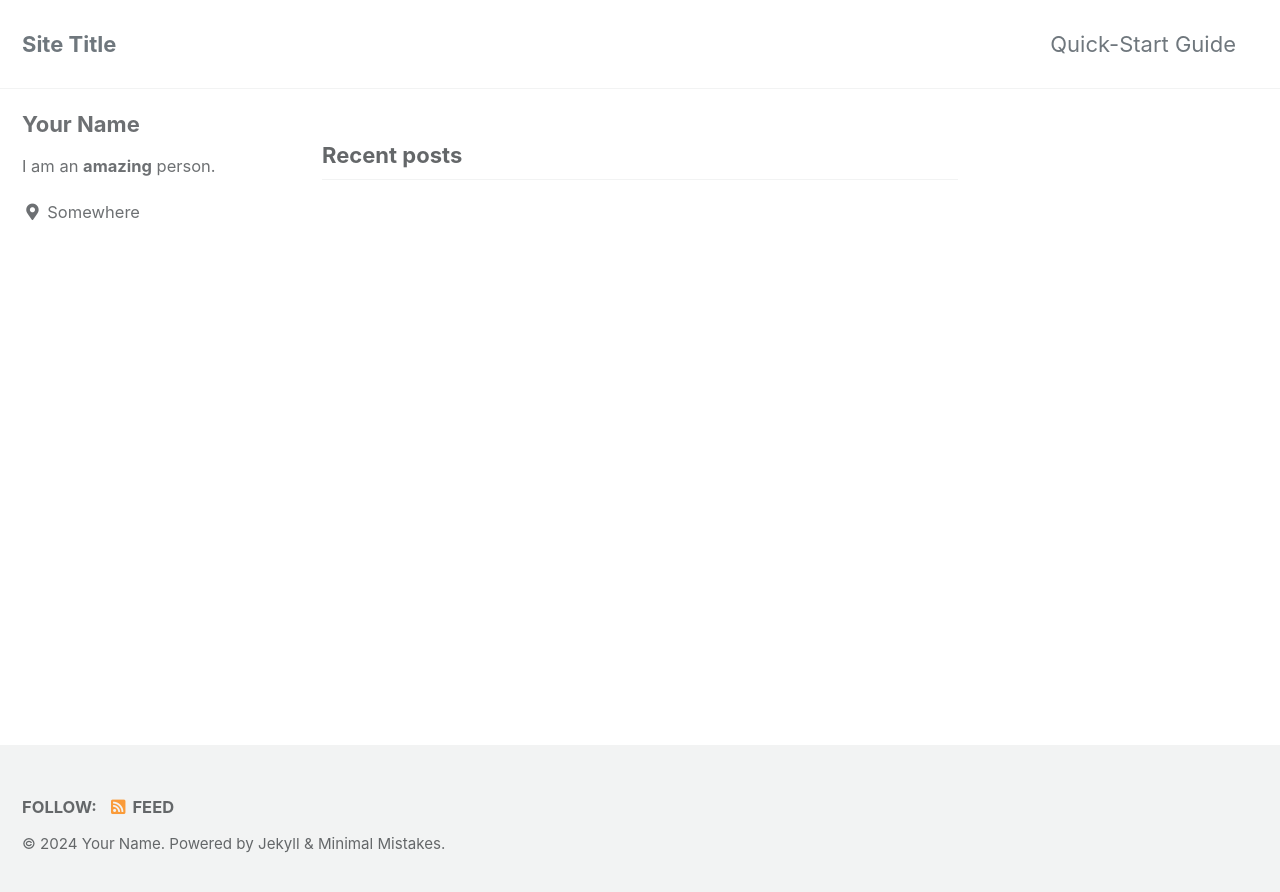
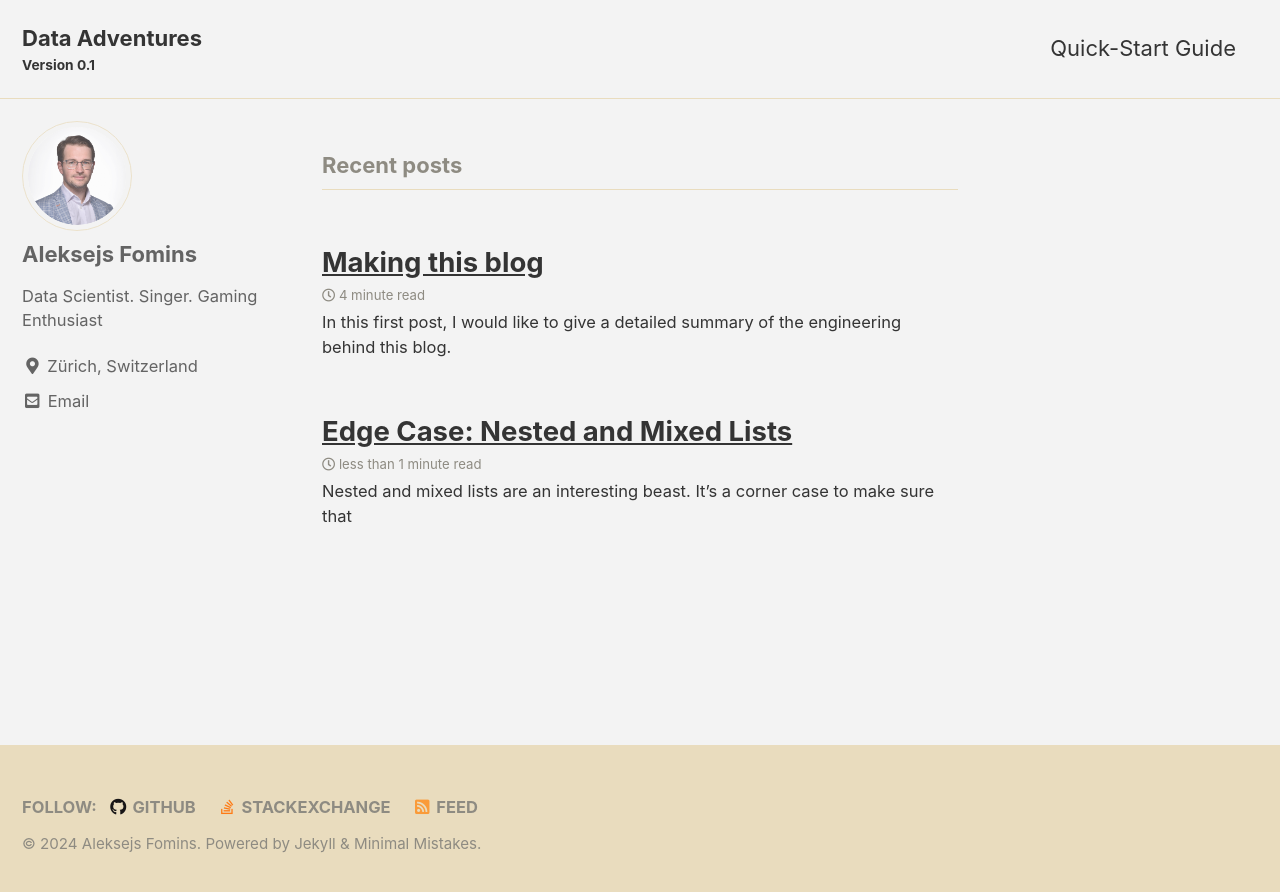
Before and after one commit to aleksejs-fomins/aleksejs-fomins.github.io, a Jekyll site: the page built from index.html, in a window 1280 px wide. Shown: the top 892 px of the page. Built offline with Jekyll 4.4.1, drawn with Linux system fonts in a browser that asks for light colours; cached includes are drawn as plain includes; the list of posts is cut into pages by our own code.

Commit message:
first post, minor tuning of config

````diff
--- a/_config.yml
+++ b/_config.yml
@@ -12,18 +12,18 @@
 
 # theme                  : "minimal-mistakes-jekyll"
 # remote_theme           : "mmistakes/minimal-mistakes"
-minimal_mistakes_skin    : "default" # "air", "aqua", "contrast", "dark", "dirt", "neon", "mint", "plum", "sunrise"
+minimal_mistakes_skin    : "dirt" # "air", "aqua", "contrast", "dark", "dirt", "neon", "mint", "plum", "sunrise"
 
 # Site Settings
-locale                   : "en-US"
-title                    : "Site Title"
+locale                   : "en-GB"
+title                    : "Data Adventures"
 title_separator          : "-"
-subtitle                 : # site tagline that appears below site title in masthead
-name                     : "Your Name"
-description              : "An amazing website."
-url                      : # the base hostname & protocol for your site e.g. "https://mmistakes.github.io"
+subtitle                 : "Version 0.1" # site tagline that appears below site title in masthead
+name                     : "Aleksejs Fomins"
+description              : "In this blog I will write about my adventures related to software development, statistics, data science, research, and similar. Will cover both hobby projects and actual work in the public domain."
+url                      : "https://aleksejs-fomins.github.io/" # the base hostname & protocol for your site e.g. "https://mmistakes.github.io"
 baseurl                  : # the subpath of your site, e.g. "/blog"
-repository               : # GitHub username/repo-name e.g. "mmistakes/minimal-mistakes"
+repository               : "aleksejs-fomins/aleksejs-fomins.github.io" # GitHub username/repo-name e.g. "mmistakes/minimal-mistakes"
 teaser                   : # path of fallback teaser image, e.g. "/assets/images/500x300.png"
 logo                     : # path of logo image to display in the masthead, e.g. "/assets/images/88x88.png"
 masthead_title           : # overrides the website title displayed in the masthead, use " " for no title
@@ -104,52 +104,55 @@ analytics:
 
 # Site Author
 author:
-  name             : "Your Name"
-  avatar           : # path of avatar image, e.g. "/assets/images/bio-photo.jpg"
-  bio              : "I am an **amazing** person."
-  location         : "Somewhere"
-  email            :
+  name             : "Aleksejs Fomins"
+  avatar           : "/assets/images/bio-photo.jpg"
+  bio              : "Data Scientist. Singer. Gaming Enthusiast"
+  location         : "Zürich, Switzerland"
+#  email            : "fomins.aleksejs@gmail.com"
   links:
     - label: "Email"
       icon: "fas fa-fw fa-envelope-square"
-      # url: "mailto:your.name@email.com"
-    - label: "Website"
-      icon: "fas fa-fw fa-link"
-      # url: "https://your-website.com"
-    - label: "Twitter"
-      icon: "fab fa-fw fa-twitter-square"
-      # url: "https://twitter.com/"
-    - label: "Facebook"
-      icon: "fab fa-fw fa-facebook-square"
-      # url: "https://facebook.com/"
-    - label: "GitHub"
-      icon: "fab fa-fw fa-github"
-      # url: "https://github.com/"
-    - label: "Instagram"
-      icon: "fab fa-fw fa-instagram"
+      url: "mailto:fomins.aleksejs@gmail.com"
+#    - label: "Website"
+#      icon: "fas fa-fw fa-link"
+#      # url: "https://your-website.com"
+#    - label: "Twitter"
+#      icon: "fab fa-fw fa-twitter-square"
+#      # url: "https://twitter.com/"
+#    - label: "Facebook"
+#      icon: "fab fa-fw fa-facebook-square"
+#      # url: "https://facebook.com/"
+#    - label: "GitHub"
+#      icon: "fab fa-fw fa-github"
+#      url: "https://github.com/aleksejs-fomins"
+#    - label: "Instagram"
+#      icon: "fab fa-fw fa-instagram"
       # url: "https://instagram.com/"
 
 # Site Footer
 footer:
   links:
-    - label: "Twitter"
-      icon: "fab fa-fw fa-twitter-square"
-      # url:
-    - label: "Facebook"
-      icon: "fab fa-fw fa-facebook-square"
-      # url:
+#    - label: "Twitter"
+#      icon: "fab fa-fw fa-twitter-square"
+#      # url:
+#    - label: "Facebook"
+#      icon: "fab fa-fw fa-facebook-square"
+#      # url:
     - label: "GitHub"
       icon: "fab fa-fw fa-github"
-      # url:
-    - label: "GitLab"
-      icon: "fab fa-fw fa-gitlab"
-      # url:
-    - label: "Bitbucket"
-      icon: "fab fa-fw fa-bitbucket"
-      # url:
-    - label: "Instagram"
-      icon: "fab fa-fw fa-instagram"
-      # url:
+      url: "https://github.com/aleksejs-fomins"
+    - label: "StackExchange"
+      icon: "fab fa-fw fa-stack-overflow"
+      url: "https://stackexchange.com/users/4841903/aleksejs-fomins?tab=accounts"
+#    - label: "GitLab"
+#      icon: "fab fa-fw fa-gitlab"
+#      # url:
+#    - label: "Bitbucket"
+#      icon: "fab fa-fw fa-bitbucket"
+#      # url:
+#    - label: "Instagram"
+#      icon: "fab fa-fw fa-instagram"
+#      # url:
 
 
 # Reading Files
@@ -222,6 +225,9 @@ paginate: 5 # amount of posts to show
 paginate_path: /page:num/
 timezone: # https://en.wikipedia.org/wiki/List_of_tz_database_time_zones
 
+# Scripts to run
+head_scripts:
+  - https://cdnjs.cloudflare.com/ajax/libs/mathjax/2.7.7/MathJax.js?config=TeX-MML-AM_CHTML
 
 # Plugins (previously gems:)
 plugins:
--- /dev/null
+++ b/_posts/2009-05-15-edge-case-nested-and-mixed-lists.md
@@ -0,0 +1,66 @@
+---
+title: "Edge Case: Nested and Mixed Lists"
+categories:
+  - Edge Case
+tags:
+  - content
+  - css
+  - edge case
+  - lists
+  - markup
+---
+
+Nested and mixed lists are an interesting beast. It's a corner case to make sure that
+
+* Lists within lists do not break the ordered list numbering order
+* Your list styles go deep enough.
+
+### Ordered -- Unordered -- Ordered
+
+1. ordered item
+2. ordered item
+   * **unordered**
+   * **unordered**
+     1. ordered item
+     2. ordered item
+3. ordered item
+4. ordered item
+
+### Ordered -- Unordered -- Unordered
+
+1. ordered item
+2. ordered item
+   * **unordered**
+   * **unordered**
+     * unordered item
+     * unordered item
+3. ordered item
+4. ordered item
+
+### Unordered -- Ordered -- Unordered
+
+* unordered item
+* unordered item
+  1. ordered
+  2. ordered
+     * unordered item
+     * unordered item
+* unordered item
+* unordered item
+
+### Unordered -- Unordered -- Ordered
+
+* unordered item
+* unordered item
+  * unordered
+  * unordered
+    1. **ordered item**
+    2. **ordered item**
+* unordered item
+* unordered item
+
+### Task Lists
+
+- [x] Finish my changes
+- [ ] Push my commits to GitHub
+- [ ] Open a pull request
--- /dev/null
+++ b/_posts/2024-02-10-making-this-blog.md
@@ -0,0 +1,61 @@
+---
+title: "Making this blog"
+categories:
+  - Meta
+tags:
+  - Jekyll
+  - Github
+---
+
+In this first post, I would like to give a detailed summary of the engineering behind this blog.
+
+## Requirements
+
+The hardest requirement in my opinion is the **simplicity of implementation**, as well as **ease of use**. As long as it is flexible enough for my needs, it makes sense to re-use existing functionality, and focus most of the efforts on the actual content. In terms of implentation, that means potentially avoiding any coding whatsoever, simply tuning an off-the-shelf solution. In terms of ease of use and transferability, it makes sense to separate content from implementation. 20 years ago, the simplest solution was to directly write the blog in HTML, or write ones own text parsers in JavaScript. Right now, tools like [markdown](https://www.markdownguide.org/getting-started/) allow the writing of blogs more or less in plain text.
+
+Secondly, I lot of the topics of interest to me are science related, and thus benefit greatly from integration of inline **mathematical equations**. While, in theory, any equations can be rendered as images, having automatic parsing of latex equations in the browser is a game changer in terms of development time, and thus [mathjax](https://www.mathjax.org/) is a must.
+
+$$E = mc^2$$
+
+Thirdly, as much of my work is coding in various languages (mostly Python recently), it would make sense to be able to have inline **code snippets**.
+
+Finally, eventually I would like the ability to itegrate **dynamic figures**, i.e. interactive dashboards and plots.
+
+## Solutions
+
+I have considered several solutions
+
+Firstly, I have briefly considered fully online solutions, such as [WordPress](https://wordpress.com/). While the simplicitly of using such tools cannot be matched, I wanted a little more control over my blog. It is desirable to have direct access to the full sources of each blog post, so that it could be transfered to another medium (such as a personal website) in the future, should the need arise.
+
+On the opposite end of the spectrum is creating one's own website and running some existing blog software on it. While certainly the most flexible solution (allowing, for example, a forum self-contained on a local machine), it is also the hardest in terms of the initial time investment, and also the most expensive. Thus, I decided to look for easier solutions first.
+
+After quick googling, I have arrived at a solution called [static site generators](https://jamstack.org/generators/). Such tools take source documents written in markdown language and convert them into a tunable website, such as a blog. The resulting websites to not have a GUI. Instead, new pages are added by writing the corresponding markdown documents in one's favourite editor, and uploading them directly to the folder where the website is stored. Perhaps a nuisance for some, but coming from Latex background this is quite natural. Better yet, such static website tools are supported by [GitHub pages](https://pages.github.com/), allowing anyone with a github account to have a blog for free, simply by storing the website source in a corresponding github repository. There is a multitude of static site generators. I have briefly experimented with [Hugo](https://gohugo.io/) and [Jekyll](https://jekyllrb.com/), and settled on the latter, mostly because I had found a stumbled on a nice guide to help me with the setup process.
+
+## Installation
+
+Firstly, I needed to create a dummy website on [GitHub pages](https://pages.github.com/),. It is as simple as creating the repository with a very specific name on your github. The instructions on the official website are very clear. I had to wait for quite a bit for the correct URL to start showing the dummy website, maybe half an hour, before it was showing nothing. One suggestion I had found was to rewrite the dummy website in proper HTML. I did it, but I am not sure it was necessary, as the official guide uses plain text.
+
+Next, I needed to install Jekyll on my home computer, download an example theme, test it, and upload it to the git repository. I followed a combination of steps on [this blog](https://medium.com/coffee-in-a-klein-bottle/creating-a-mathematics-blog-with-jekyll-78cdee0339f3), as well as the originall Jekyll installation guide. The guide uses the [minima](git clone https://github.com/jekyll/minima.git) theme, one of the simplest Jekyll themes. The guide mentioned that enabling mathjax was a bit of a hack, requiring the appending of a few extra script URLS in a defaults file. This suggestion no longer works. After some googling, I had found a solution that worked at the time of writing on [another blog](https://www.martinklein.co/2022/02/18/latex-in-jekyll.html).
+
+I am doing all of my development in Ubuntu Linux. Here, in order to view the website, it is sufficient to navigate to the website location in the terminal, running the following command
+
+```
+bundle exec jekyll serve --livereload
+```
+followed by running the link from the terminal in a web browser. When editing pages in a text editor, one can simply refresh the page in the browser to see the edits. However, changes in the configuration files do not propagate immediately. One needs to stop the terminal job and restart it to see the results locally.
+
+## Customization
+
+Since customization of a theme is theme-dependent, it was helpful to select a nice theme first. I have looked at the themes highlighted in [this github post](https://github.com/topics/jekyll-theme), and selected the theme [minimal-mistakes](https://mmistakes.github.io/minimal-mistakes/about/) by Michael Rose. The quick-start guide in this page is extremely detailed and well-written, so I highly recommend going through it if this theme takes your fancy.
+
+Since this is a different theme, I first needed to figure out how to enable Mathjax. After reading the documentation of the theme, I had found that external head/body scripts could be specified directly in the `_config.yml` file, which seemed to me far nicer than "hacking" some of the source files of the theme without fully understanding how it works. I tried to add the following edit to the config file, and it worked like a charm (needed to restart jekyll for it to take action).
+
+```
+# Scripts for mathjax
+head_scripts:
+  - https://cdnjs.cloudflare.com/ajax/libs/mathjax/2.7.7/MathJax.js?config=TeX-MML-AM_CHTML
+```
+
+Here's a Gauss' law to celebrate this achievement
+
+$$\iiint_V \nabla \cdot \vec{E}dV = \oint_S \vec{E}\cdot d\vec{S} $$
````
Also changed, not shown: assets/images/bio-photo.jpg (added), minimal-mistakes-jekyll.gemspec (added), 6 other files.
